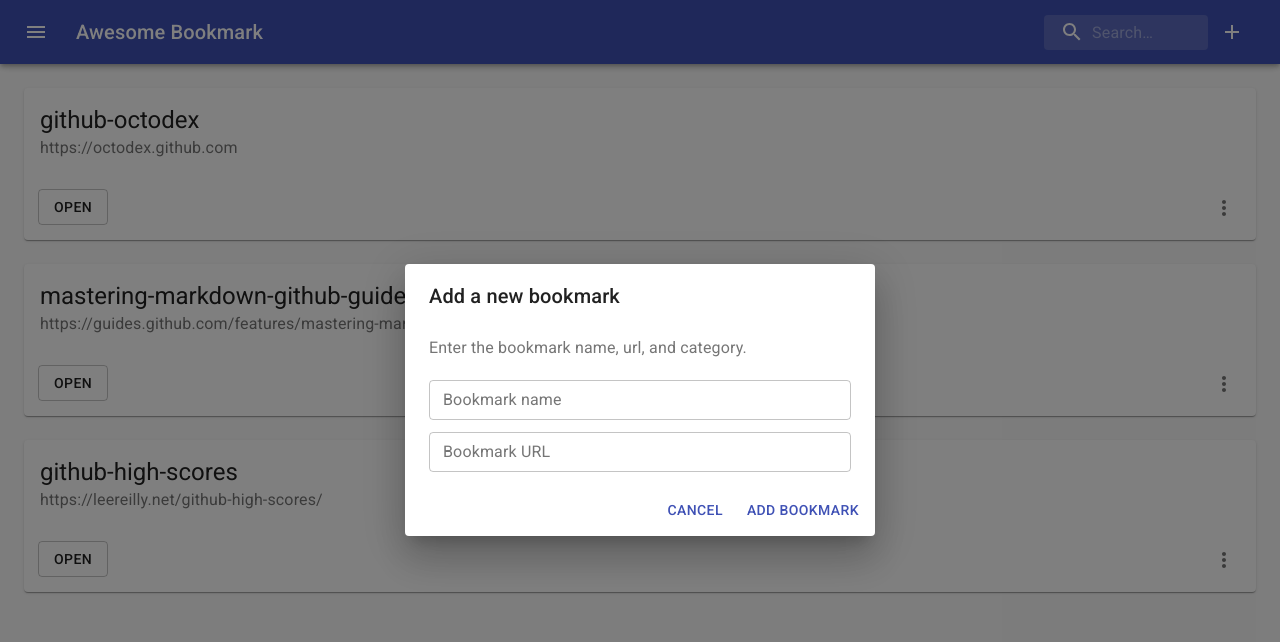
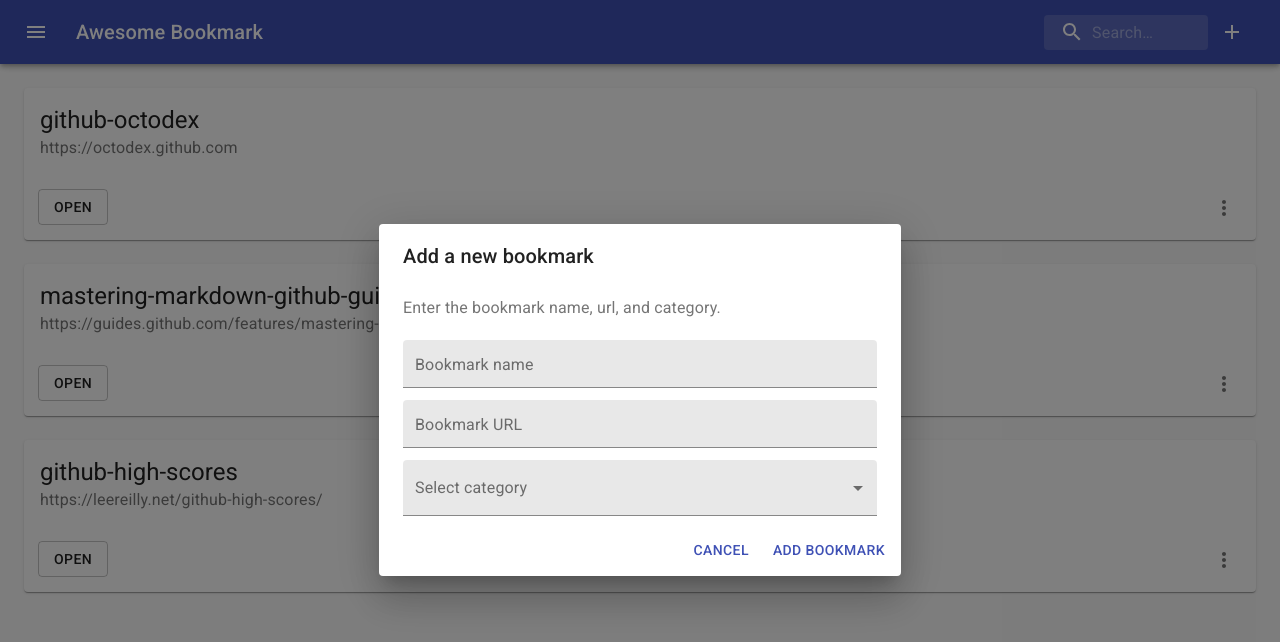
Before and after one commit to siegblink/awesome-bookmark, a React (Create React App) app: page / in a window 1280 px wide. Both pictures are taken after a click on the button 1232 px from the left and 32 px from the top of the page. Shown: the top 642 px of the page. Built offline with nearby package versions, Linux system fonts and the light colour scheme.

Commit message:
Add a select component in the form dialog component.

```diff
--- a/src/components/header/FormDialog.js
+++ b/src/components/header/FormDialog.js
@@ -1,4 +1,5 @@
 import React from 'react'
+import { makeStyles } from '@material-ui/core/styles'
 import Button from '@material-ui/core/Button'
 import TextField from '@material-ui/core/TextField'
 import Dialog from '@material-ui/core/Dialog'
@@ -9,6 +10,10 @@ import DialogTitle from '@material-ui/core/DialogTitle'
 import IconButton from '@material-ui/core/IconButton'
 import AddIcon from '@material-ui/icons/Add'
 import Tooltip from '@material-ui/core/Tooltip'
+import InputLabel from '@material-ui/core/InputLabel'
+import MenuItem from '@material-ui/core/MenuItem'
+import FormControl from '@material-ui/core/FormControl'
+import Select from '@material-ui/core/Select'
 
 export default function FormDialog() {
   const [open, setOpen] = React.useState(false)
@@ -49,7 +54,7 @@ export default function FormDialog() {
             id='bookmarkName'
             label='Bookmark name'
             type='text'
-            variant='outlined'
+            variant='filled'
             fullWidth
           />
           <TextField
@@ -57,9 +62,10 @@ export default function FormDialog() {
             id='bookmarkUrl'
             label='Bookmark URL'
             type='text'
-            variant='outlined'
+            variant='filled'
             fullWidth
           />
+          <CustomSelect />
         </DialogContent>
         <DialogActions>
           <Button onClick={handleClose} color='primary'>
@@ -73,3 +79,50 @@ export default function FormDialog() {
     </div>
   )
 }
+
+const useStyles = makeStyles((theme) => ({
+  formControl: {
+    width: '100%',
+    marginTop: 8
+  },
+}))
+
+export function CustomSelect() {
+  const classes = useStyles()
+  const [bookmark, setBookmark] = React.useState('')
+  const [open, setOpen] = React.useState(false)
+
+  const handleChange = (event) => {
+    setBookmark(event.target.value)
+  }
+
+  const handleClose = () => {
+    setOpen(false)
+  }
+
+  const handleOpen = () => {
+    setOpen(true)
+  }
+
+  return (
+    <FormControl variant='filled' className={classes.formControl}>
+      <InputLabel id='select-bookmark-input'>Select category</InputLabel>
+      <Select
+        labelId='select-bookmark-category'
+        id='select-bookmark-category'
+        open={open}
+        onClose={handleClose}
+        onOpen={handleOpen}
+        value={bookmark}
+        onChange={handleChange}
+      >
+        <MenuItem value={'Personal'}>Personal</MenuItem>
+        <MenuItem value={'Github'}>Github</MenuItem>
+        <MenuItem value={'Important'}>Important</MenuItem>
+        <MenuItem value={'Libraries'}>Libraries</MenuItem>
+        <MenuItem value={'Tools'}>Tools</MenuItem>
+        <MenuItem value={'Others'}>Others</MenuItem>
+      </Select>
+    </FormControl>
+  )
+}
```
